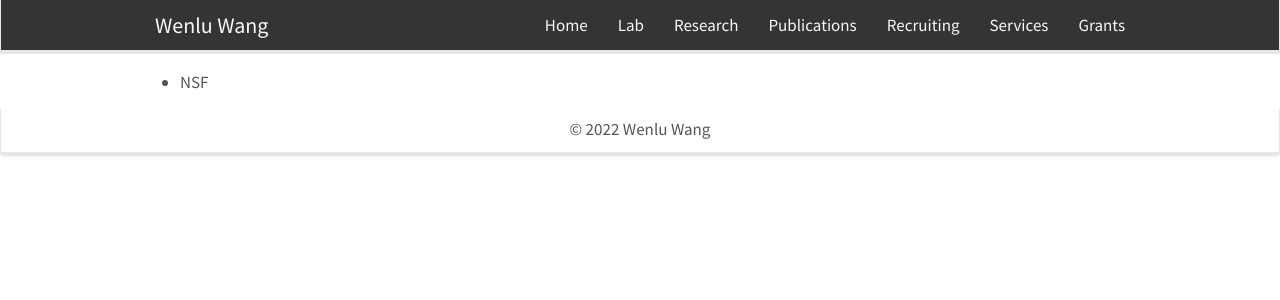
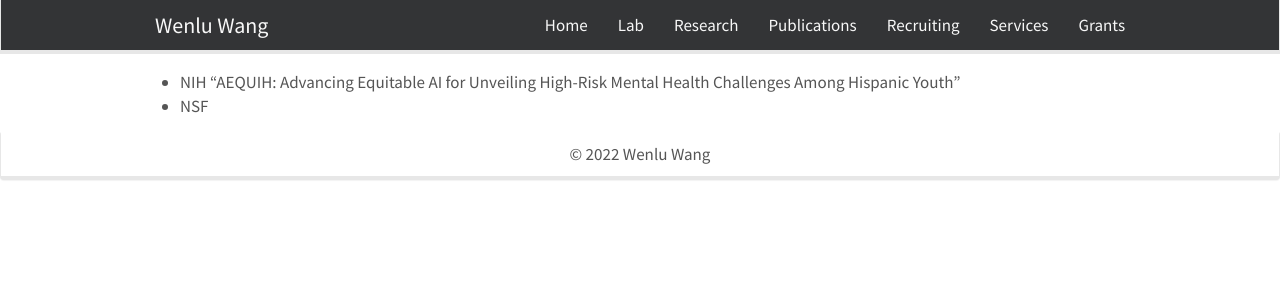
Before and after one commit to WENLU-W/WENLU-W.github.io, a Jekyll site: the page built from docs/_pages/grants.md, in a window 1280 px wide. Shown: the top 300 px of the page. Built offline with Jekyll 4.4.1, drawn with Linux system fonts in a browser that asks for light colours; nearby versions of some CDN libraries.

Commit message:
Update grants.md

```diff
--- a/docs/_pages/grants.md
+++ b/docs/_pages/grants.md
@@ -7,4 +7,5 @@ permalink: /grants/
 ---
 
 
+- NIH "AEQUIH: Advancing Equitable AI for Unveiling High-Risk Mental Health Challenges Among Hispanic Youth"
 - NSF
```
